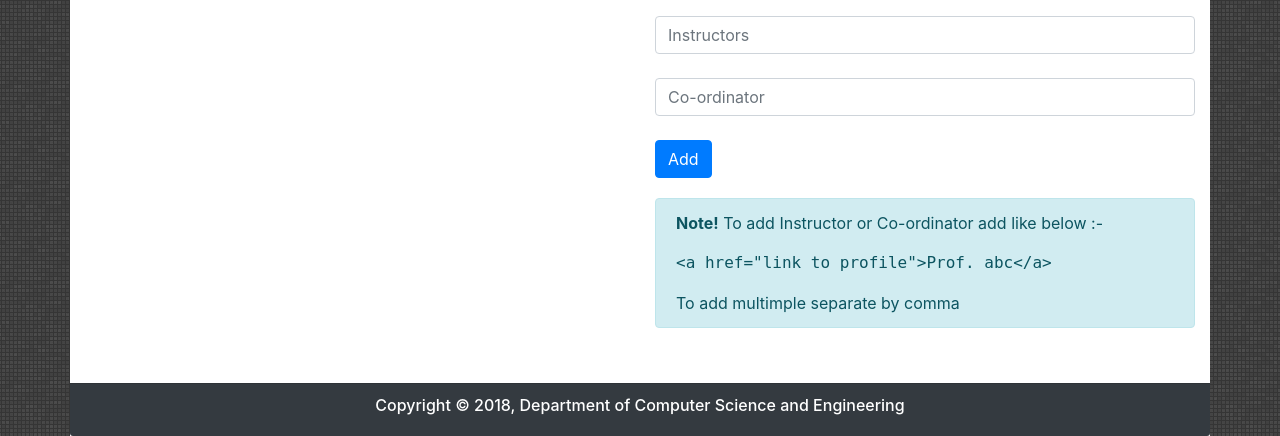
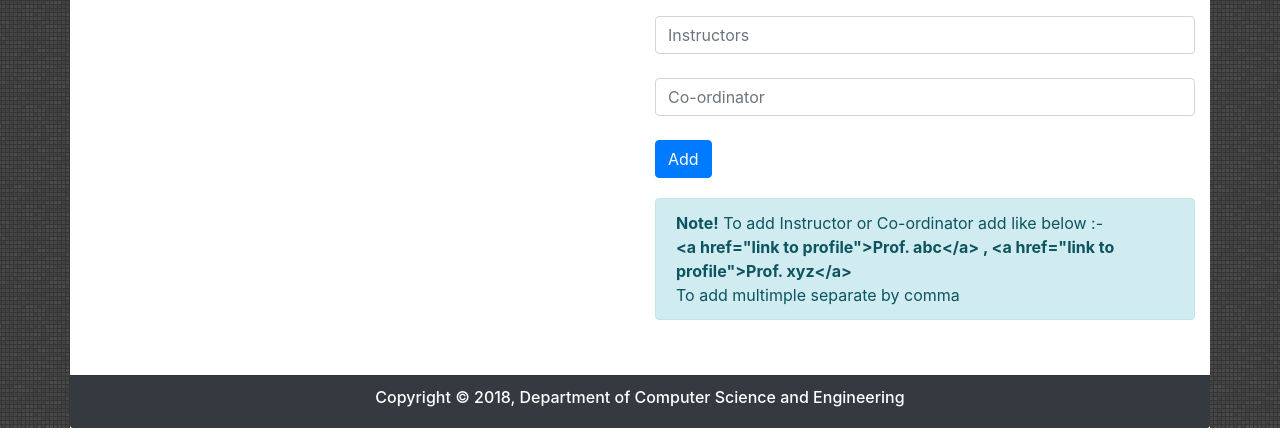
Before and after one commit to dilip640/IITRPR-CSE-DEPARTMENT, a PHP site: page /admin/course_detail.php?id=1 in a window 1280 px wide. Shown: the part 935-1371 px from the top of the page. Run offline with PHP 8.4, Linux system fonts and the light colour scheme; data that the repository does not hold is empty; some libraries are stand-ins or nearby versions.

Commit message:
Update course_detail.php

```diff
--- a/admin/course_detail.php
+++ b/admin/course_detail.php
@@ -324,7 +324,7 @@
 				<div style="margin-top:20px" class="col-md-12">
 					<div class="alert alert-info" role="alert">
 						<strong>Note!</strong> To add Instructor or Co-ordinator add like below :- <br>
-						<xmp><a href="link to profile">Prof. abc</a></xmp>
+						<strong>&#x3C;a href=&#x22;link to profile&#x22;&#x3E;Prof. abc&#x3C;/a&#x3E; , &#x3C;a href=&#x22;link to profile&#x22;&#x3E;Prof. xyz&#x3C;/a&#x3E;</strong><br>
 						To add multimple separate by comma
 					</div>
 				</div>
```
